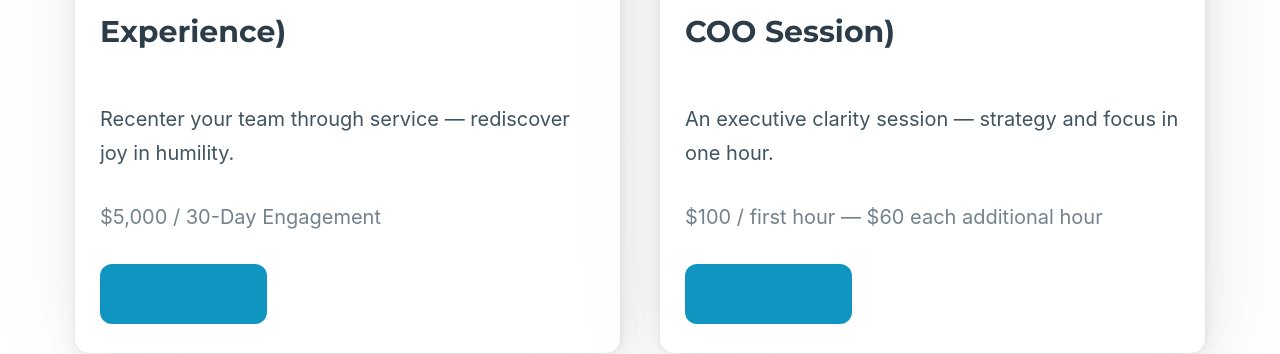
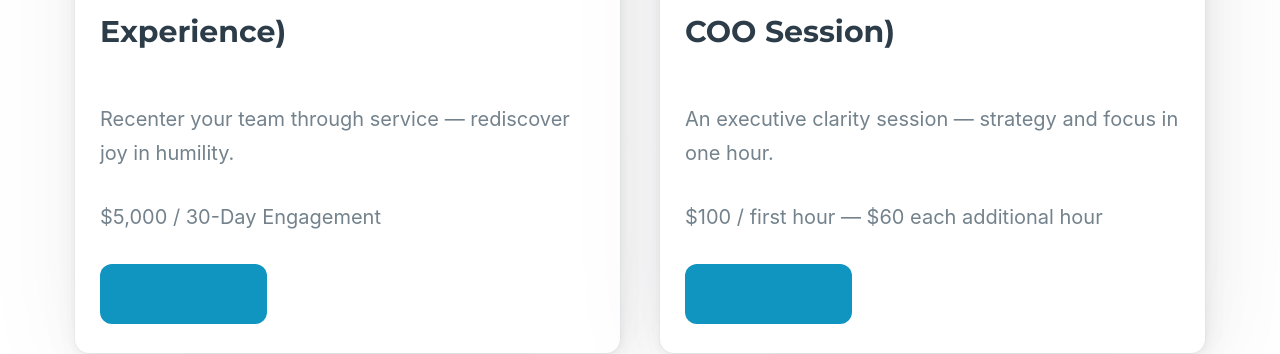
Before and after one commit to Street-Light-Consulting/street-light-consulting.github.io, a Jekyll site: the page built from index.md, in a window 1280 px wide. Shown: the part 1886-2240 px from the top of the page. Built offline with Jekyll 4.4.1, drawn with Linux system fonts in a browser that asks for light colours.

Commit message:
update style

```diff
--- a/assets/css/style.css
+++ b/assets/css/style.css
@@ -77,7 +77,7 @@ main.main-content { padding-top: 5rem; }
 
 /* Pages & Posts */
 .page .page-body, .post .post-body { margin-top: .75rem; }
-.post .meta, .card .meta, .price, .tagline .post-preview { color: var(--muted-color); }
+.post .meta, .card .meta, .price, .tagline, .post-preview { color: var(--muted-color); }
 
 /* Service Detail */
 .service-detail .service-hero { width: 100%; height: auto; border-radius: 12px; margin-bottom: .75rem; }
```
